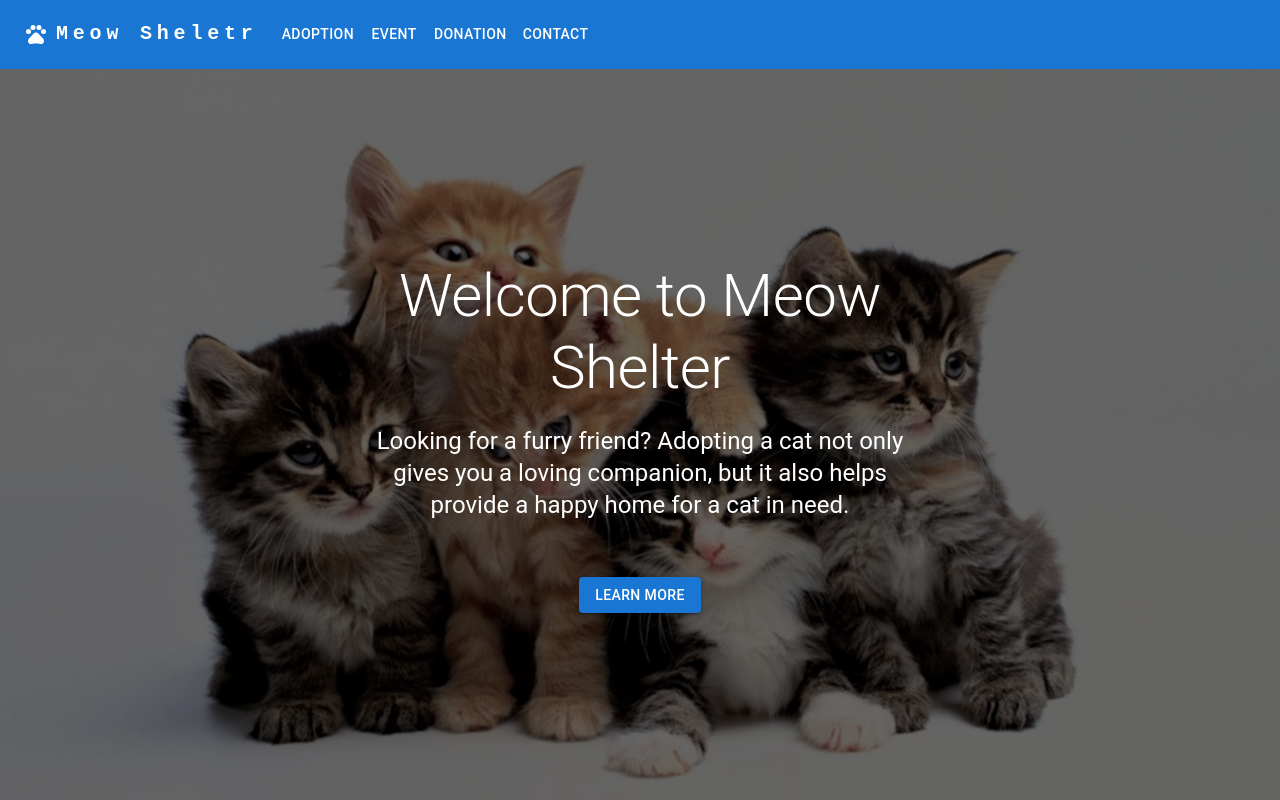
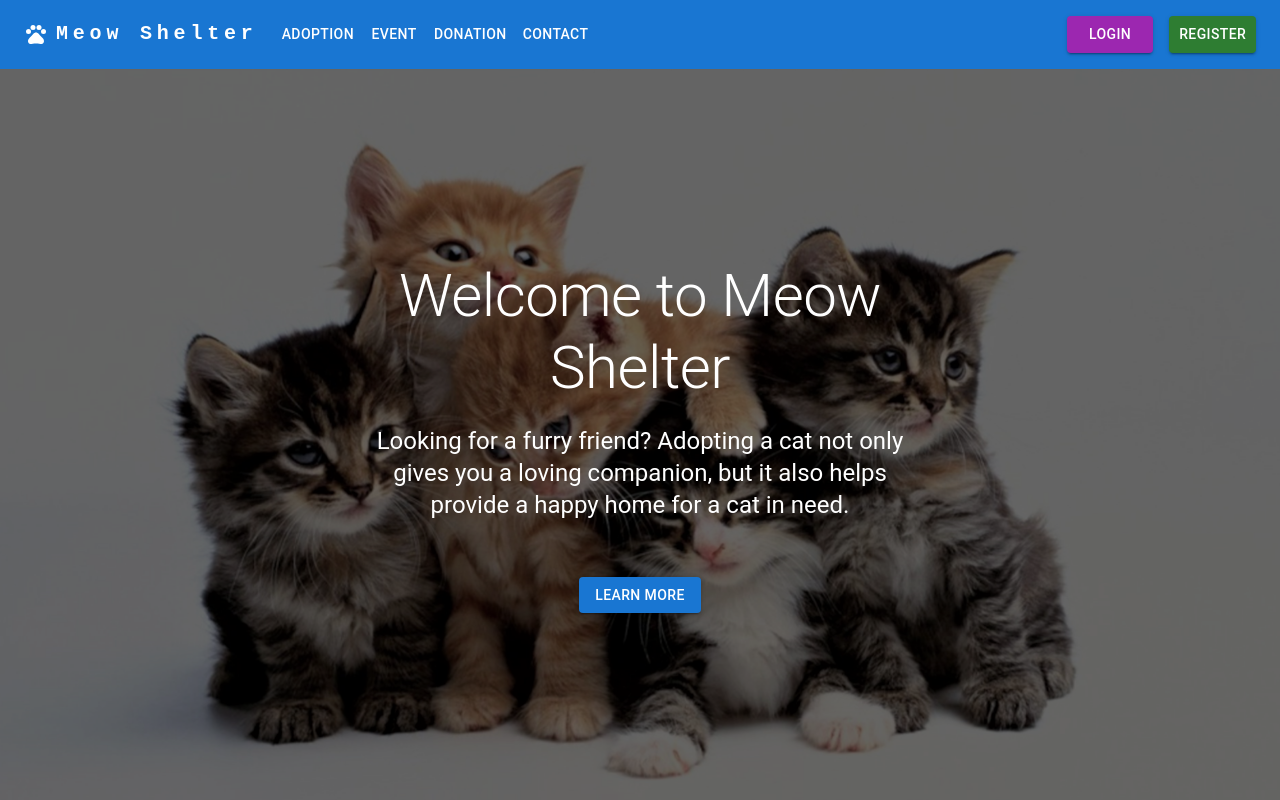
Before and after one commit to jasonkitfan/meow-shelter, a React (Create React App) app: page / in a window 1280 px wide. Shown: the top 800 px of the page. Built offline with nearby package versions, Linux system fonts and the light colour scheme.

Commit message:
updates: 1. add routes 2. add and split pages(home, registration) 3. modify the footer always stay at the bottom, no matter long content or short content

```diff
--- a/package.json
+++ b/package.json
@@ -15,9 +15,11 @@
     "@types/node": "^16.18.30",
     "@types/react": "^18.2.6",
     "@types/react-dom": "^18.2.4",
+    "@types/react-router-dom": "^5.3.3",
     "axios": "^1.4.0",
     "react": "^18.2.0",
     "react-dom": "^18.2.0",
+    "react-router-dom": "^6.11.2",
     "react-scripts": "5.0.1",
     "react-swipeable-views": "^0.14.0",
     "typescript": "^4.9.5",
--- a/src/App.tsx
+++ b/src/App.tsx
@@ -1,22 +1,15 @@
-import AnimalGrid from "./components/animal_grid/AnimalGrid";
-import ContactSection from "./components/contact/ContactSection";
-import Donation from "./components/donation/Donation";
-import EventSlider from "./components/event_slider/EventSlider";
-import Footer from "./components/footer/Footer";
-import HeroSection from "./components/hero_section/HeroSection";
-import MyAppBar from "./components/my_app_bar/MyAppBar";
+import { BrowserRouter as Router, Route, Routes } from "react-router-dom";
+import Home from "./pages/Home";
+import RegisterUser from "./pages/RegisterUser";
 
 function App() {
   return (
-    <div>
-      <MyAppBar />
-      <HeroSection />
-      {/* <AnimalGrid /> */}
-      <EventSlider />
-      <Donation />
-      <ContactSection />
-      <Footer />
-    </div>
+    <Router>
+      <Routes>
+        <Route path="/" element={<Home />} />
+        <Route path="/register" element={<RegisterUser />} />
+      </Routes>
+    </Router>
   );
 }
 
--- a/src/components/footer/Footer.tsx
+++ b/src/components/footer/Footer.tsx
@@ -2,14 +2,38 @@ import React from "react";
 import { Box, Typography } from "@mui/material";
 
 const Footer: React.FC = () => {
+  const [isShortContent, setIsShortContent] = React.useState(false);
+
+  React.useEffect(() => {
+    const handleResize = () => {
+      const contentHeight = window.innerHeight - document.body.offsetHeight;
+      setIsShortContent(contentHeight > 0);
+    };
+    handleResize();
+    window.addEventListener("resize", handleResize);
+    return () => {
+      window.removeEventListener("resize", handleResize);
+    };
+  }, []);
+
   return (
     <Box
       component="footer"
       sx={{
         backgroundColor: "primary.main",
         color: "white",
-        padding: 2,
+        paddingTop: 2,
+        paddingBottom: 2,
         textAlign: "center",
+        width: "100%",
+        position: isShortContent ? "fixed" : "static",
+        bottom: isShortContent ? 0 : "auto",
+        left: 0,
+        display: "flex",
+        flexDirection: "column",
+        alignItems: "center",
+        justifyContent: "center",
+        minHeight: "80px",
       }}
     >
       <Typography variant="body2" sx={{ marginBottom: 1 }}>
--- /dev/null
+++ b/src/components/my_app_bar/LoginAndRegister.tsx
@@ -0,0 +1,39 @@
+import Box from "@mui/material/Box";
+import Button from "@mui/material/Button";
+import { useNavigate } from "react-router-dom"; // import useHistory hook
+
+function LoginAndRegister() {
+  const navigate = useNavigate(); // initialize useHistory hook
+
+  const handleRegisterClick = () => {
+    // navigate to the "/register" page
+    navigate("/register");
+  };
+
+  return (
+    <div>
+      <Box
+        sx={{
+          display: { xs: "block", md: "flex" },
+          maxWidth: { xs: "100px", md: "200px" },
+          textAlign: "center",
+          gap: 2,
+        }}
+      >
+        <Button variant="contained" color="secondary" sx={{ width: "100%" }}>
+          Login
+        </Button>
+        <Button
+          variant="contained"
+          color="success"
+          sx={{ width: "100%" }}
+          onClick={handleRegisterClick} // add onClick handler to the "Register" button
+        >
+          Register
+        </Button>
+      </Box>
+    </div>
+  );
+}
+
+export default LoginAndRegister;
--- a/src/components/my_app_bar/MyAppBar.tsx
+++ b/src/components/my_app_bar/MyAppBar.tsx
@@ -13,10 +13,11 @@ import Tooltip from "@mui/material/Tooltip";
 import MenuItem from "@mui/material/MenuItem";
 import PetsIcon from "@mui/icons-material/Pets";
 import AddCatDialog from "./AddCatDialog";
+import LoginAndRegister from "./LoginAndRegister";
 
 const pages = ["Adoption", "Event", "Donation", "Contact"];
 const settings = ["Profile", "Dashboard", "Add New Cat", "Logout"];
-const shelterName = "Meow Sheletr";
+const shelterName = "Meow Shelter";
 
 function MyAppBar() {
   const [anchorElNav, setAnchorElNav] = React.useState<null | HTMLElement>(
@@ -192,6 +193,7 @@ function MyAppBar() {
               ))}
             </Menu>
           </Box>
+          <LoginAndRegister />
         </Toolbar>
       </Container>
       <AddCatDialog open={openDialog} onClose={handleCloseDialog} />
--- /dev/null
+++ b/src/pages/Home.tsx
@@ -0,0 +1,23 @@
+import AnimalGrid from "../components/animal_grid/AnimalGrid";
+import ContactSection from "../components/contact/ContactSection";
+import Donation from "../components/donation/Donation";
+import EventSlider from "../components/event_slider/EventSlider";
+import Footer from "../components/footer/Footer";
+import HeroSection from "../components/hero_section/HeroSection";
+import MyAppBar from "../components/my_app_bar/MyAppBar";
+
+function Home() {
+  return (
+    <div>
+      <MyAppBar />
+      <HeroSection />
+      {/* <AnimalGrid /> */}
+      <EventSlider />
+      <Donation />
+      <ContactSection />
+      <Footer />
+    </div>
+  );
+}
+
+export default Home;
--- /dev/null
+++ b/src/pages/RegisterUser.tsx
@@ -0,0 +1,12 @@
+import Footer from "../components/footer/Footer";
+import MyAppBar from "../components/my_app_bar/MyAppBar";
+
+function RegisterUser() {
+  return (
+    <div>
+      <MyAppBar />
+      <Footer />
+    </div>
+  );
+}
+export default RegisterUser;
```
Also changed, not shown: remark.txt, 1 other file (tests, documents, lock files or other folders).
